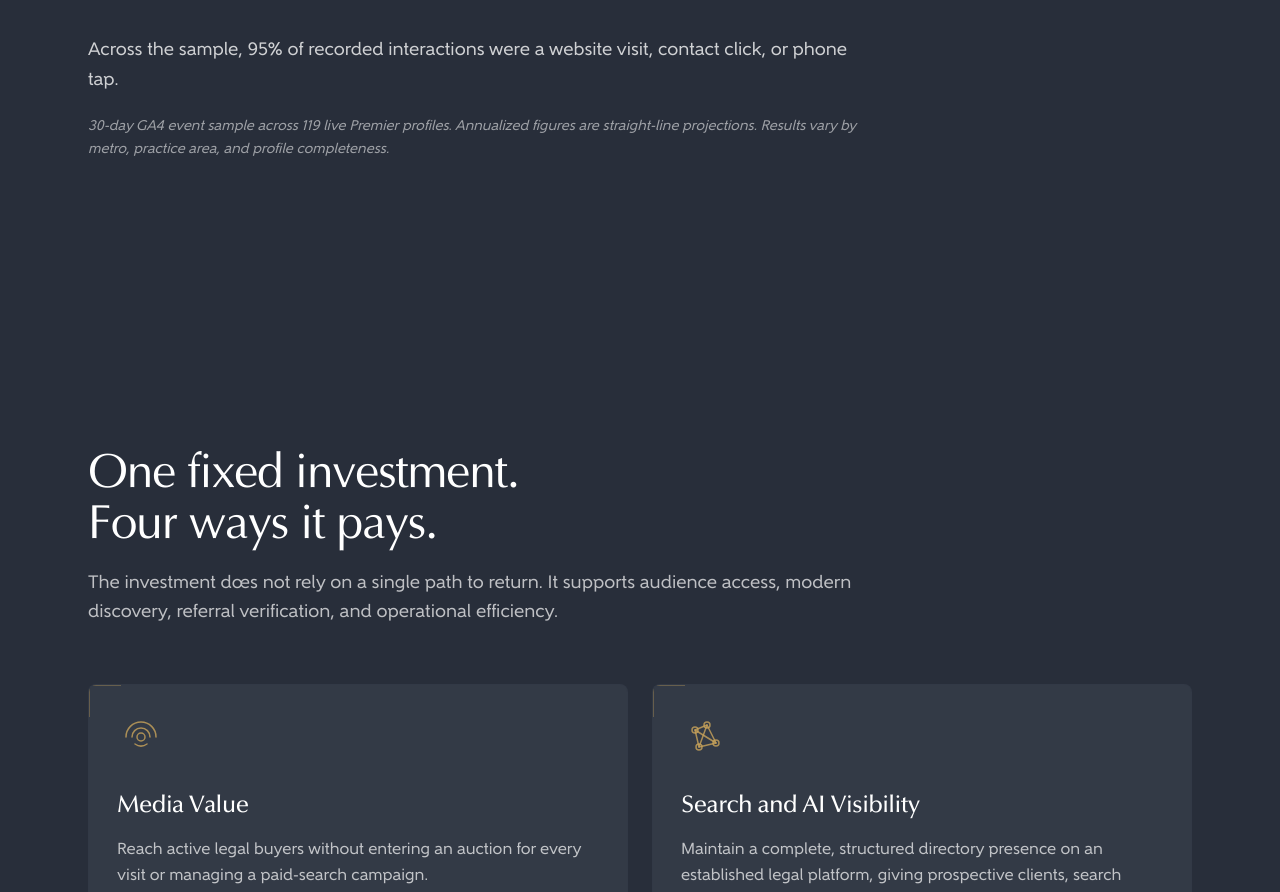
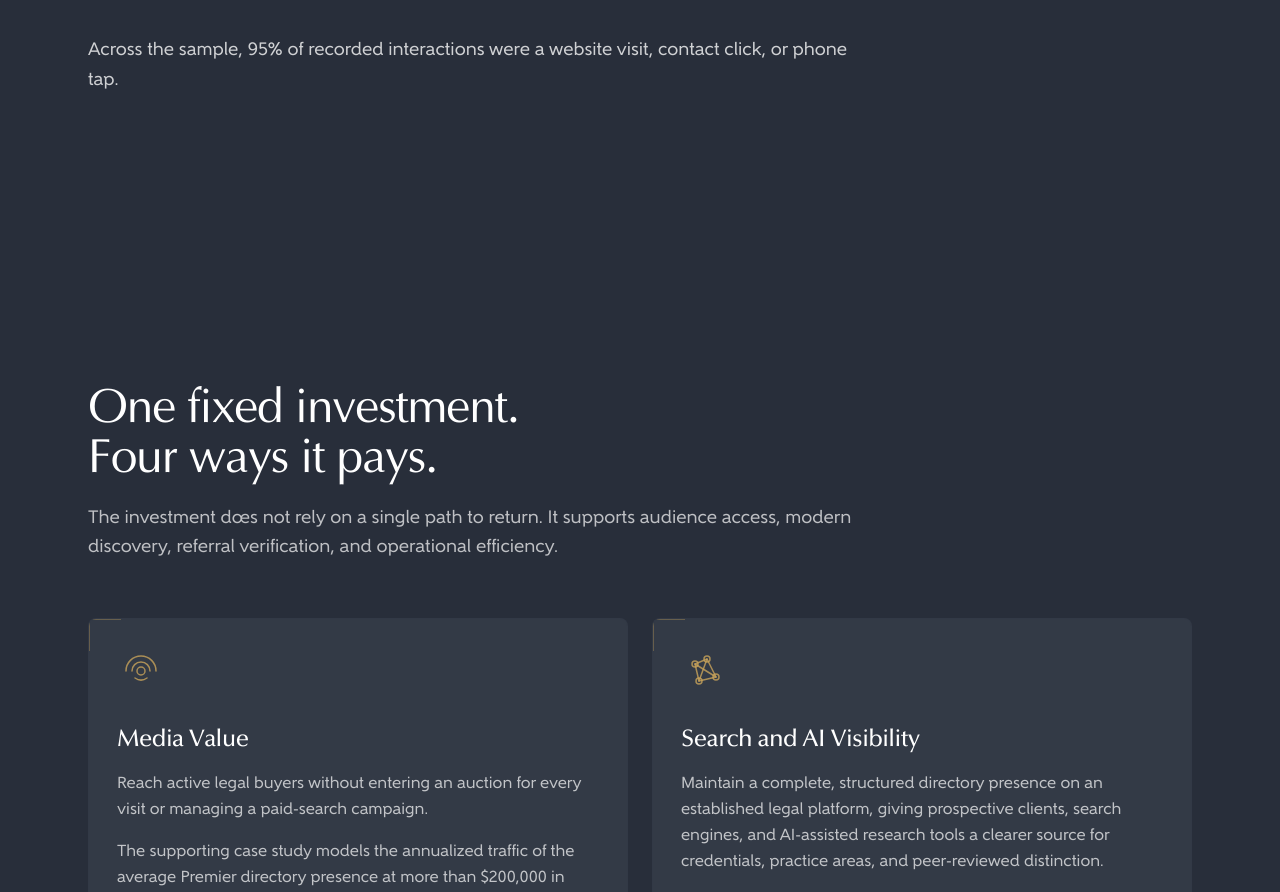
Before and after one commit to blackezrah/best-lawyers-landing-page-backup, a Next.js app: page / in a window 1280 px wide. Shown: the part 3467-4359 px from the top of the page. Built offline with nearby package versions, Linux system fonts and the light colour scheme.

Commit message:
Remove Premier profile sample disclaimer

```diff
--- a/components/premier/validation.tsx
+++ b/components/premier/validation.tsx
@@ -245,9 +245,6 @@ export function Validation() {
           <p className="text-lg leading-relaxed text-ivory/78">
             Across the sample, 95% of recorded interactions were a website visit, contact click, or phone tap.
           </p>
-          <p className="mt-5 text-sm italic leading-relaxed text-ivory/55">
-            30-day GA4 event sample across 119 live Premier profiles. Annualized figures are straight-line projections. Results vary by metro, practice area, and profile completeness.
-          </p>
         </Reveal>
       </div>
     </section>
```
